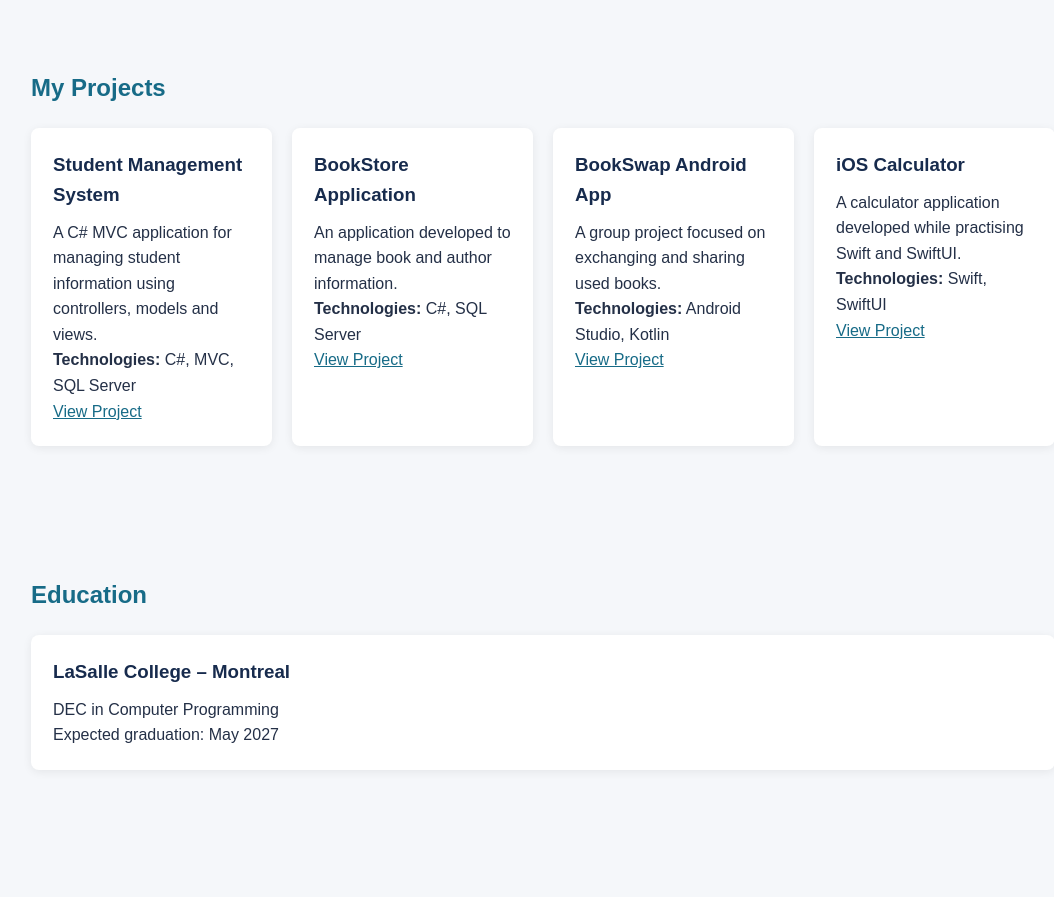
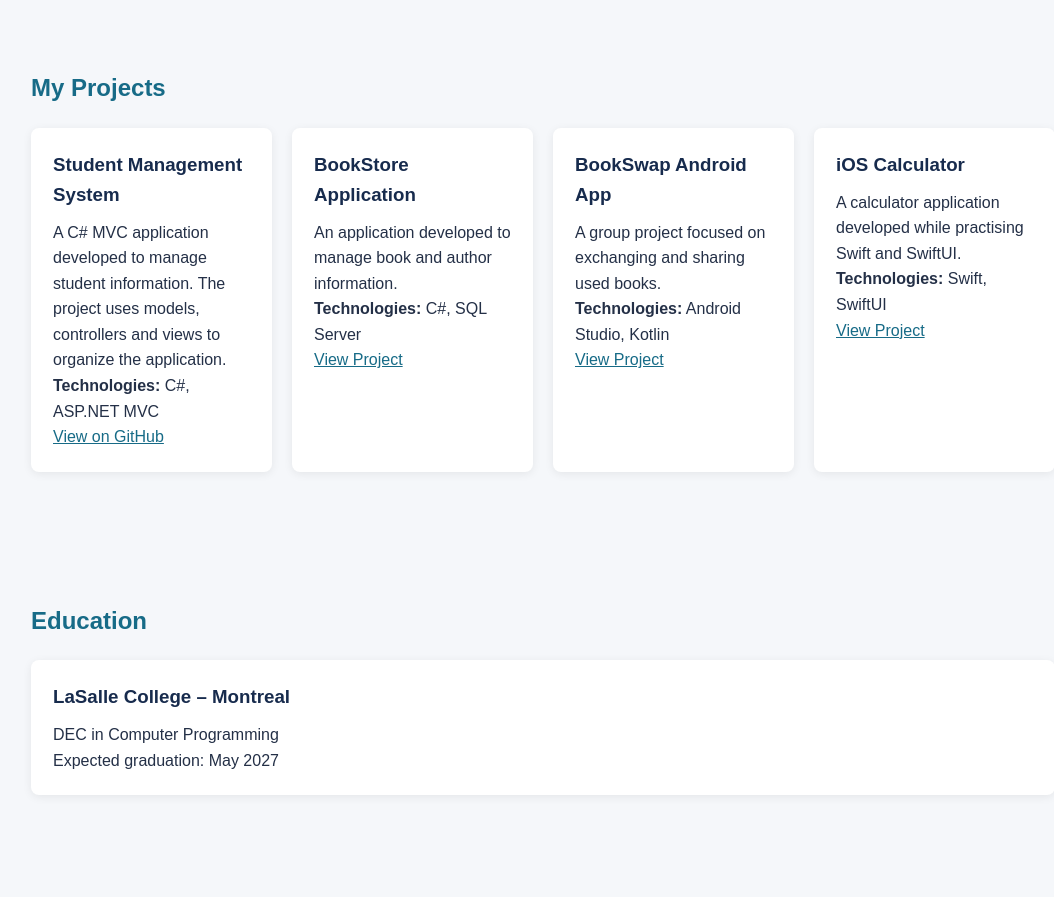
Before and after one commit to joycefokwa/joycefokwa.github.io, a plain HTML site: page index.html in a window 1280 px wide. Shown: the part 1140-2037 px from the top of the page, without its empty margins (97-1151 px from the left). Drawn offline with Linux system fonts and the light colour scheme.

Commit message:
Add Student Management System to portfolio

```diff
--- a/index.html
+++ b/index.html
@@ -189,15 +189,24 @@
     <h2>My Projects</h2>
     <div class="projects">
 
-        <div class="card">
-            <h3>Student Management System</h3>
-            <p>
-                A C# MVC application for managing student
-                information using controllers, models and views.
-            </p>
-            <p><strong>Technologies:</strong> C#, MVC, SQL Server</p>
-            <a href="#">View Project</a>
-        </div>
+
+<div class="card">
+    <h3>Student Management System</h3>
+
+    <p>
+        A C# MVC application developed to manage student
+        information. The project uses models, controllers
+        and views to organize the application.
+    </p>
+
+    <p><strong>Technologies:</strong> C#, ASP.NET MVC</p>
+
+    <a href="https://github.com/joycefokwa?tab=repositories"
+       target="_blank">
+        View on GitHub
+    </a>
+</div>
+
 
         <div class="card">
             <h3>BookStore Application</h3>
```
